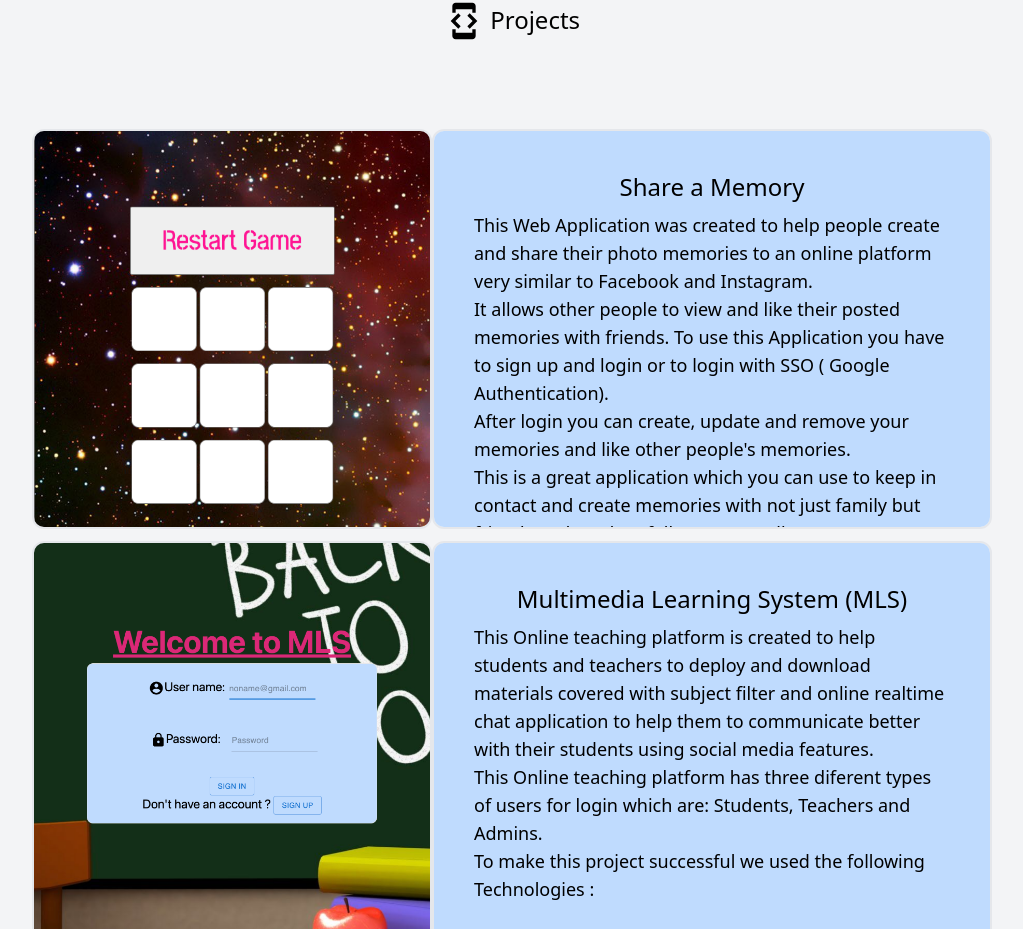
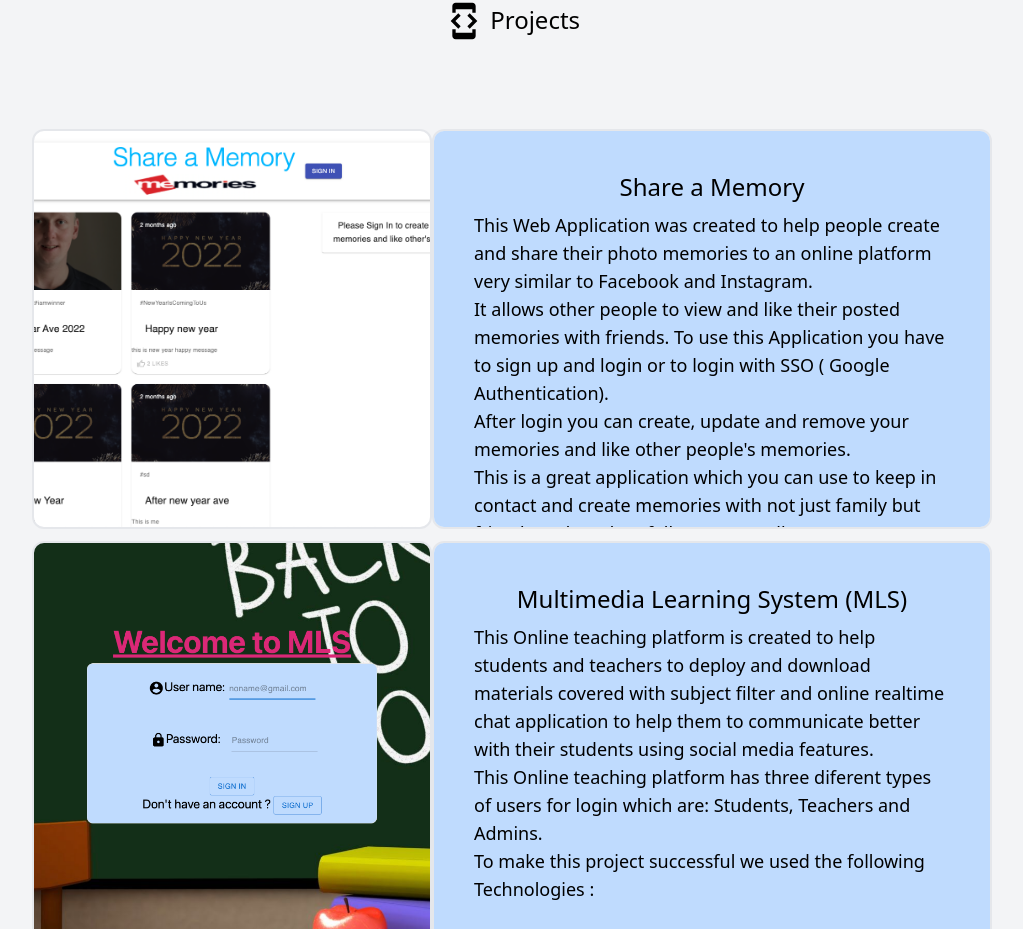
Before and after one commit to ivanveselinov/Portfolio, a React (Create React App) app: page / in a window 1280 px wide. Shown: the part 1794-2723 px from the top of the page, without its empty margins (128-1151 px from the left). Built offline with nearby package versions, Linux system fonts and the light colour scheme.

Commit message:
Fix project4 Image

```diff
--- a/src/components/projects/Main.js
+++ b/src/components/projects/Main.js
@@ -17,7 +17,7 @@ function Main() {
 <Zoom center duration={3000}>
       <div className=" flex ">
        <a href="https://memories-auth.vercel.app/" target="_blank"> {/* LINK IMAGE TO GITHUB */ }
-          <div className={` ${Image} `}></div>     {/* image */}
+          <div className={` ${Image} bg-memories`}></div>     {/* image */}
         </a>
           <div className={Text}> {/* TEXT DIV*/}
             <h1 className={TextHeader}>Share a Memory</h1> {/* H1 */}
```
